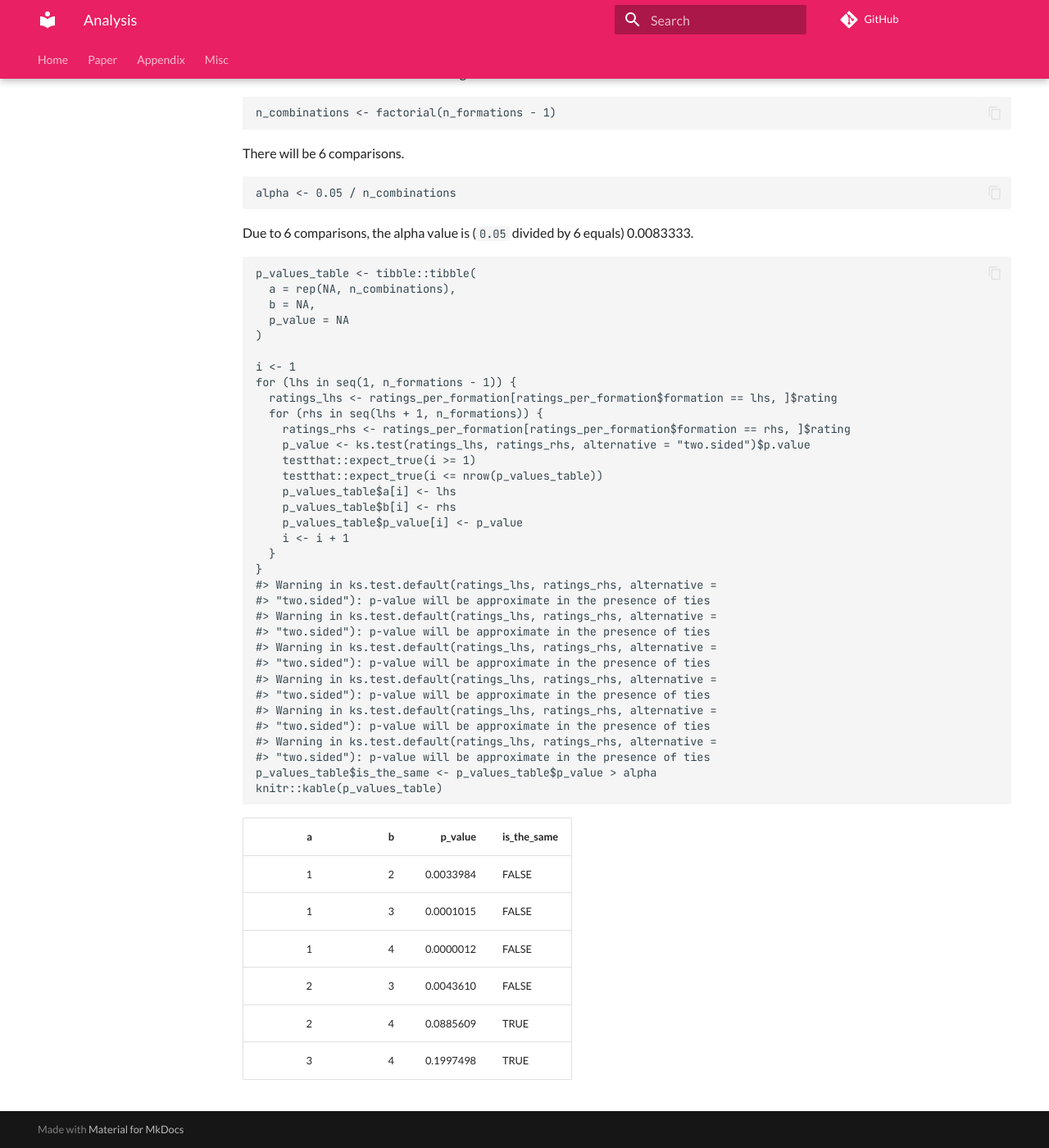
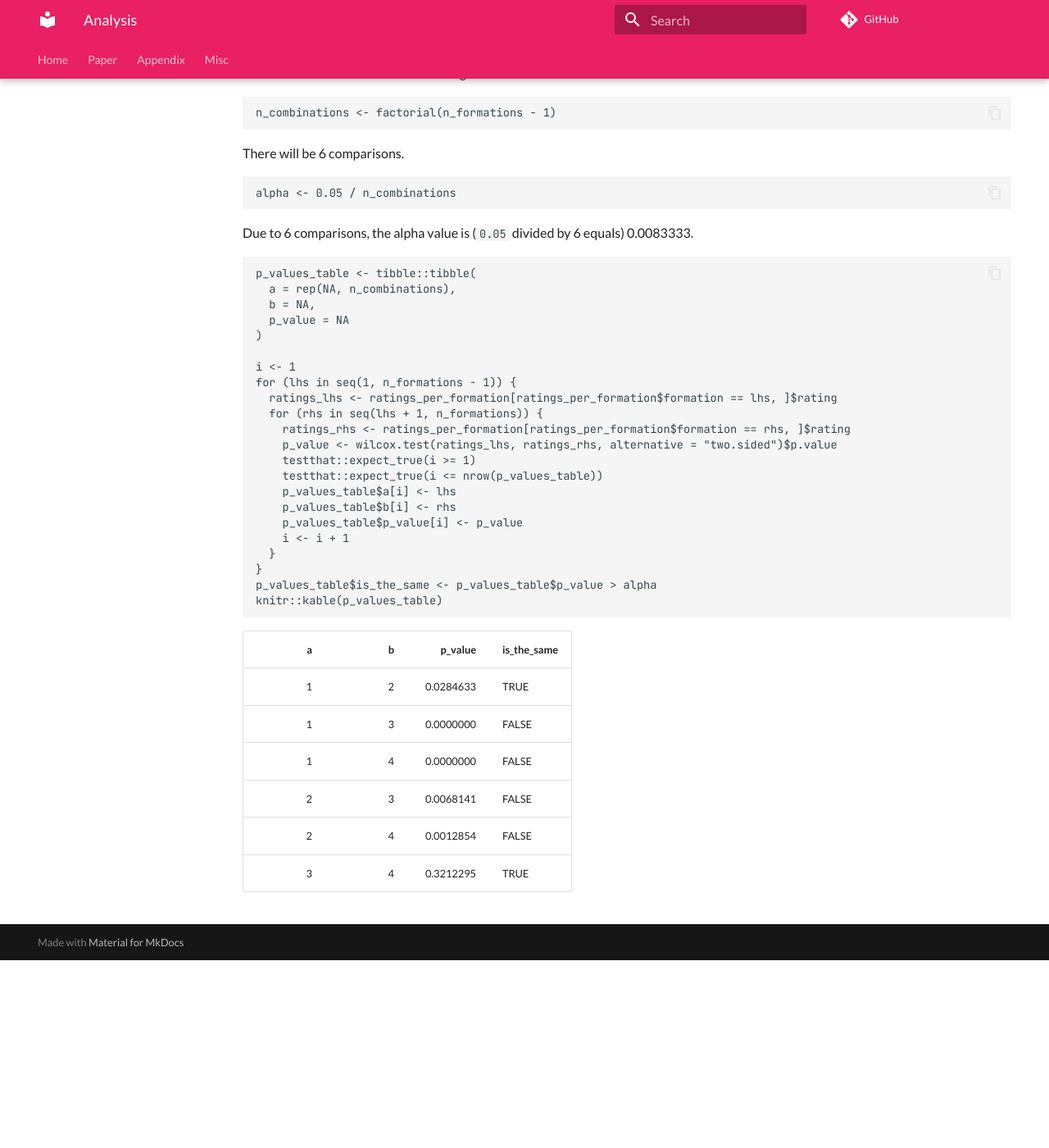
Before and after one commit to richelbilderbeek/paper_k3_ratings, an MkDocs documentation site: the page built from docs/analysis/analysis.md, in a window 1280 px wide and 1400 px high, scrolled down 3173 px. Shown: the whole window at 82% size. Built offline with MkDocs 1.6.1 and Material for MkDocs 9.7.7, drawn with Linux system fonts in a browser that asks for light colours; comment, search, counter and statistics services are not loaded; after the commit the page ends 4344 px from its top, so only the background shows below that.

Commit message:
Add rendered version

```diff
--- a/docs/analysis/analysis.md
+++ b/docs/analysis/analysis.md
@@ -184,7 +184,7 @@ Due to 6 comparisons, the alpha value is (`0.05` divided by 6 equals)
       ratings_lhs <- ratings_per_formation[ratings_per_formation$formation == lhs, ]$rating
       for (rhs in seq(lhs + 1, n_formations)) {
         ratings_rhs <- ratings_per_formation[ratings_per_formation$formation == rhs, ]$rating
-        p_value <- ks.test(ratings_lhs, ratings_rhs, alternative = "two.sided")$p.value
+        p_value <- wilcox.test(ratings_lhs, ratings_rhs, alternative = "two.sided")$p.value
         testthat::expect_true(i >= 1)
         testthat::expect_true(i <= nrow(p_values_table))
         p_values_table$a[i] <- lhs
@@ -193,18 +193,6 @@ Due to 6 comparisons, the alpha value is (`0.05` divided by 6 equals)
         i <- i + 1
       }
     }
-    #> Warning in ks.test.default(ratings_lhs, ratings_rhs, alternative =
-    #> "two.sided"): p-value will be approximate in the presence of ties
-    #> Warning in ks.test.default(ratings_lhs, ratings_rhs, alternative =
-    #> "two.sided"): p-value will be approximate in the presence of ties
-    #> Warning in ks.test.default(ratings_lhs, ratings_rhs, alternative =
-    #> "two.sided"): p-value will be approximate in the presence of ties
-    #> Warning in ks.test.default(ratings_lhs, ratings_rhs, alternative =
-    #> "two.sided"): p-value will be approximate in the presence of ties
-    #> Warning in ks.test.default(ratings_lhs, ratings_rhs, alternative =
-    #> "two.sided"): p-value will be approximate in the presence of ties
-    #> Warning in ks.test.default(ratings_lhs, ratings_rhs, alternative =
-    #> "two.sided"): p-value will be approximate in the presence of ties
     p_values_table$is_the_same <- p_values_table$p_value > alpha
     knitr::kable(p_values_table)
 
@@ -221,37 +209,37 @@ Due to 6 comparisons, the alpha value is (`0.05` divided by 6 equals)
 <tr class="odd">
 <td style="text-align: right;">1</td>
 <td style="text-align: right;">2</td>
-<td style="text-align: right;">0.0033984</td>
-<td style="text-align: left;">FALSE</td>
+<td style="text-align: right;">0.0284633</td>
+<td style="text-align: left;">TRUE</td>
 </tr>
 <tr class="even">
 <td style="text-align: right;">1</td>
 <td style="text-align: right;">3</td>
-<td style="text-align: right;">0.0001015</td>
+<td style="text-align: right;">0.0000000</td>
 <td style="text-align: left;">FALSE</td>
 </tr>
 <tr class="odd">
 <td style="text-align: right;">1</td>
 <td style="text-align: right;">4</td>
-<td style="text-align: right;">0.0000012</td>
+<td style="text-align: right;">0.0000000</td>
 <td style="text-align: left;">FALSE</td>
 </tr>
 <tr class="even">
 <td style="text-align: right;">2</td>
 <td style="text-align: right;">3</td>
-<td style="text-align: right;">0.0043610</td>
+<td style="text-align: right;">0.0068141</td>
 <td style="text-align: left;">FALSE</td>
 </tr>
 <tr class="odd">
 <td style="text-align: right;">2</td>
 <td style="text-align: right;">4</td>
-<td style="text-align: right;">0.0885609</td>
-<td style="text-align: left;">TRUE</td>
+<td style="text-align: right;">0.0012854</td>
+<td style="text-align: left;">FALSE</td>
 </tr>
 <tr class="even">
 <td style="text-align: right;">3</td>
 <td style="text-align: right;">4</td>
-<td style="text-align: right;">0.1997498</td>
+<td style="text-align: right;">0.3212295</td>
 <td style="text-align: left;">TRUE</td>
 </tr>
 </tbody>
```
Also changed, not shown: 1 other file.
